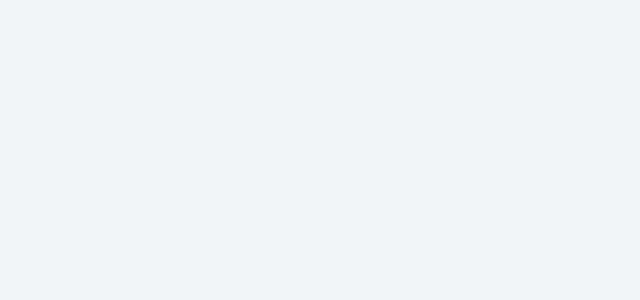
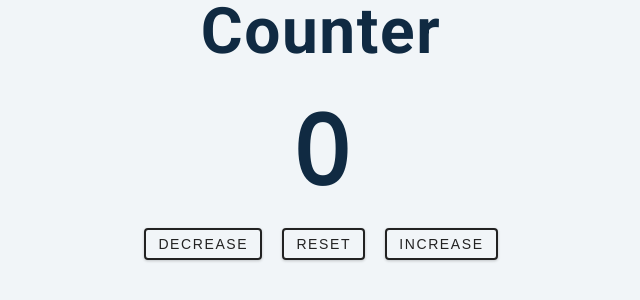
Before and after one commit to Plehlowla/CounterV2, a plain HTML site: page index.html in a window 1280 px wide. Shown: the whole page, without its empty margins (319-959 px from the left). Drawn offline with nearby package versions, Linux system fonts and the light colour scheme.

Commit message:
finished html setup

```diff
--- a/index.html
+++ b/index.html
@@ -9,7 +9,17 @@
 </head>
 <body>
 
-
+    <div class="container">
+        <h1>
+            Counter
+        </h1>
+        <span id="value">0</span>
+        <div class="button-container">
+            <button class="btn decrease">decrease</button>
+            <button class="btn reset">reset</button>
+            <button class="btn increase">increase</button>
+        </div>
+    </div>
 
     <script src="app.js"></script>
 
```
Also changed, not shown: 1 other file.
